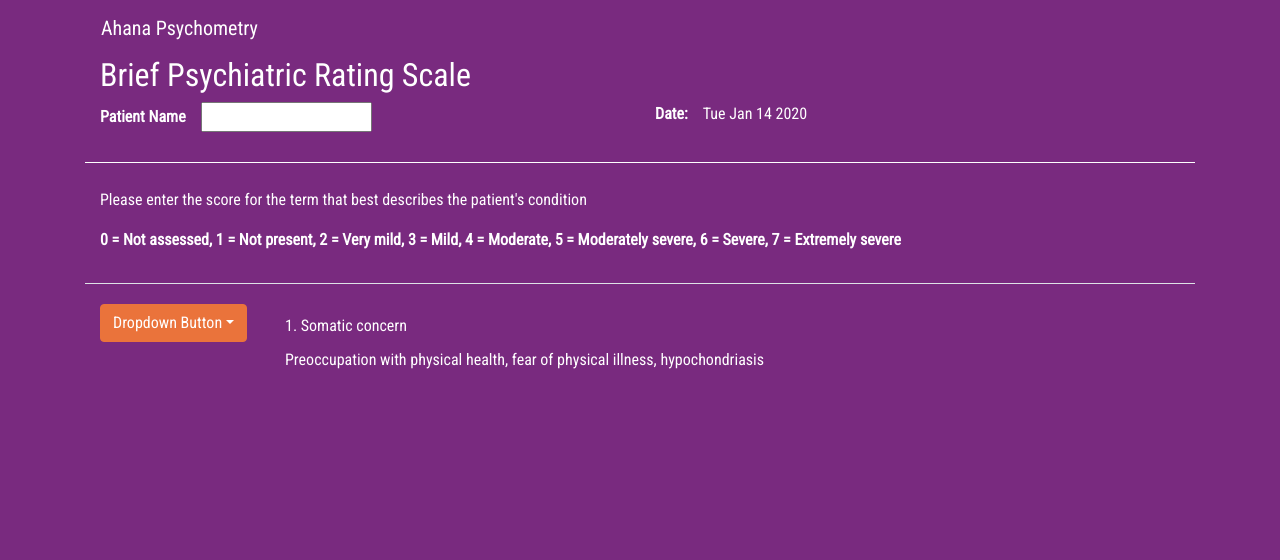
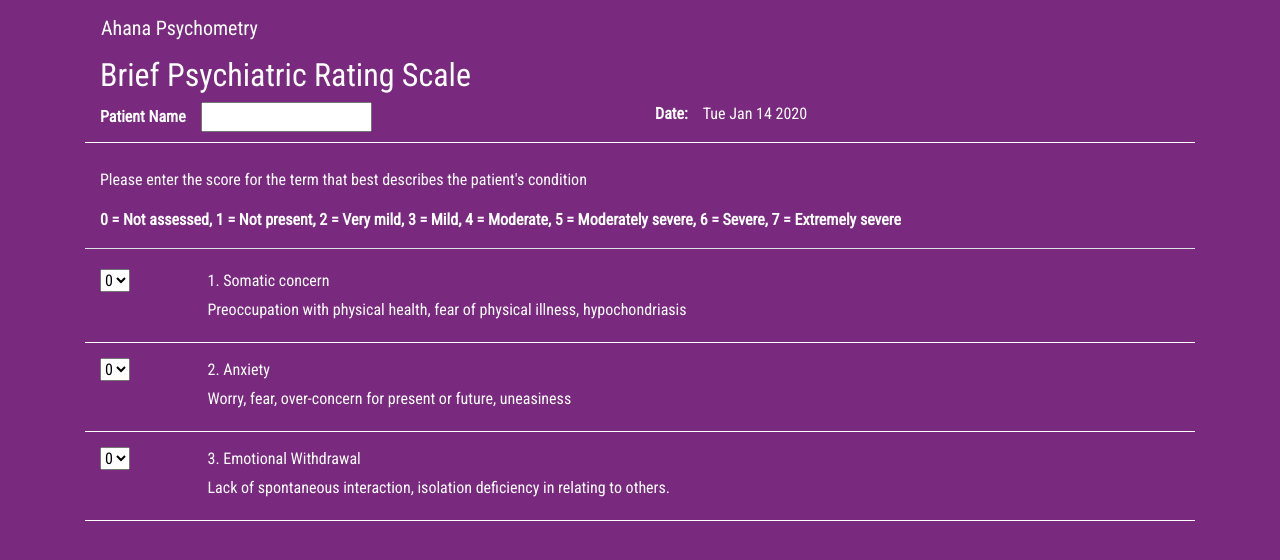
Before and after one commit to blenderous/ahana-psychometry, a React (Create React App) app: page /ahana-psychometry/assessments/03 in a window 1280 px wide. Shown: the top 560 px of the page. Built offline with nearby package versions, Linux system fonts and the light colour scheme.

Commit message:
spacing between entries adjusted, 3 entries added.

```diff
--- a/src/App.css
+++ b/src/App.css
@@ -378,13 +378,11 @@ form.depression-metrics p .btn{
 }
 
 .patient-info .details-container {
-  padding-bottom: 20px;
   border-bottom: 1px solid #ffffff;
   margin-bottom: 25px;
 }
 
 .patient-info .border-bottom {
-  padding-bottom: 15px;
   border-bottom: 1px solid #ffffff;
   margin-bottom: 20px;
 }
@@ -408,6 +406,12 @@ form.depression-metrics p .btn{
   width: 100%;
 }
 
+.patient-info .conditions-list > li {
+  padding-bottom: 15px;
+  border-bottom: 1px solid #ffffff;
+  margin-top: 15px;
+}
+
 .patient-info .conditions-list .condition p {
   margin-top: 10px;
   margin-bottom: 5px;
@@ -417,6 +421,14 @@ form.depression-metrics p .btn{
   display: none;
 }
 
-@media (max-width: 570px) {
-  /*  */
+@media (min-width: 570px) {
+  .patient-info .conditions-list .condition p {
+    margin-top: 0;
+    margin-left: 15px;
+  }
 }
+
+.patient-info .conditions-list .selected-value .btn {
+  display: inline-block;
+  max-width: 100%;
+}
--- a/src/components/assessments/assessment_03.component.js
+++ b/src/components/assessments/assessment_03.component.js
@@ -38,7 +38,7 @@ export default class Assessment_03 extends Component {
                     <div className="">
                         <ul className="conditions-list">
                             <li className="row">
-                                <div className="selected-value col-sm-2">
+                                <div className="selected-value col-sm-1">
                                 {/* <Dropdown>
                                     <Dropdown.Toggle className="btn btn-primary" variant="success" id="dropdown-basic">
                                     Dropdown Button
@@ -60,7 +60,7 @@ export default class Assessment_03 extends Component {
                                     <option value="6">Severe</option>
                                     <option value="7">Extremely Severe</option>
                                 </select> */}
-                                <Dropdown>
+                                {/* <Dropdown>
                                     <Dropdown.Toggle variant="primary" id="dropdown-basic">
                                         Dropdown Button
                                     </Dropdown.Toggle>
@@ -70,13 +70,63 @@ export default class Assessment_03 extends Component {
                                         <Dropdown.Item href="#/action-2">Another action</Dropdown.Item>
                                         <Dropdown.Item href="#/action-3">Something else</Dropdown.Item>
                                     </Dropdown.Menu>
-                                </Dropdown>
+                                </Dropdown> */}
+                                <select id="scale-1">
+                                    <option value="0">0</option>
+                                    <option value="1">1</option>
+                                    <option value="2">2</option>
+                                    <option value="3">3</option>
+                                    <option value="4">4</option>
+                                    <option value="5">5</option>
+                                    <option value="6">6</option>
+                                    <option value="7">7</option>
+                                </select>
                                 </div>
-                                <div className="condition col-sm-10">
+                                <div className="condition col-sm-11">
                                     <p>
                                         <span>1. Somatic concern</span>
                                     </p>
                                     <p>Preoccupation with physical health, fear of physical illness, hypochondriasis</p>
+                                </div>
+                            </li>
+                            <li className="row">
+                                <div className="selected-value col-sm-1">
+                                    <select id="scale-1">
+                                        <option value="0">0</option>
+                                        <option value="1">1</option>
+                                        <option value="2">2</option>
+                                        <option value="3">3</option>
+                                        <option value="4">4</option>
+                                        <option value="5">5</option>
+                                        <option value="6">6</option>
+                                        <option value="7">7</option>
+                                    </select>
+                                </div>
+                                <div className="condition col-sm-11">
+                                    <p>
+                                        <span>2. Anxiety</span>
+                                    </p>
+                                    <p>Worry, fear, over-concern for present or future, uneasiness</p>
+                                </div>
+                            </li>
+                            <li className="row">
+                                <div className="selected-value col-sm-1">
+                                    <select id="scale-1">
+                                        <option value="0">0</option>
+                                        <option value="1">1</option>
+                                        <option value="2">2</option>
+                                        <option value="3">3</option>
+                                        <option value="4">4</option>
+                                        <option value="5">5</option>
+                                        <option value="6">6</option>
+                                        <option value="7">7</option>
+                                    </select>
+                                </div>
+                                <div className="condition col-sm-11">
+                                    <p>
+                                        <span>3. Emotional Withdrawal</span>
+                                    </p>
+                                    <p>Lack of spontaneous interaction, isolation deficiency in relating to others.</p>
                                 </div>
                             </li>
                         </ul>
```
